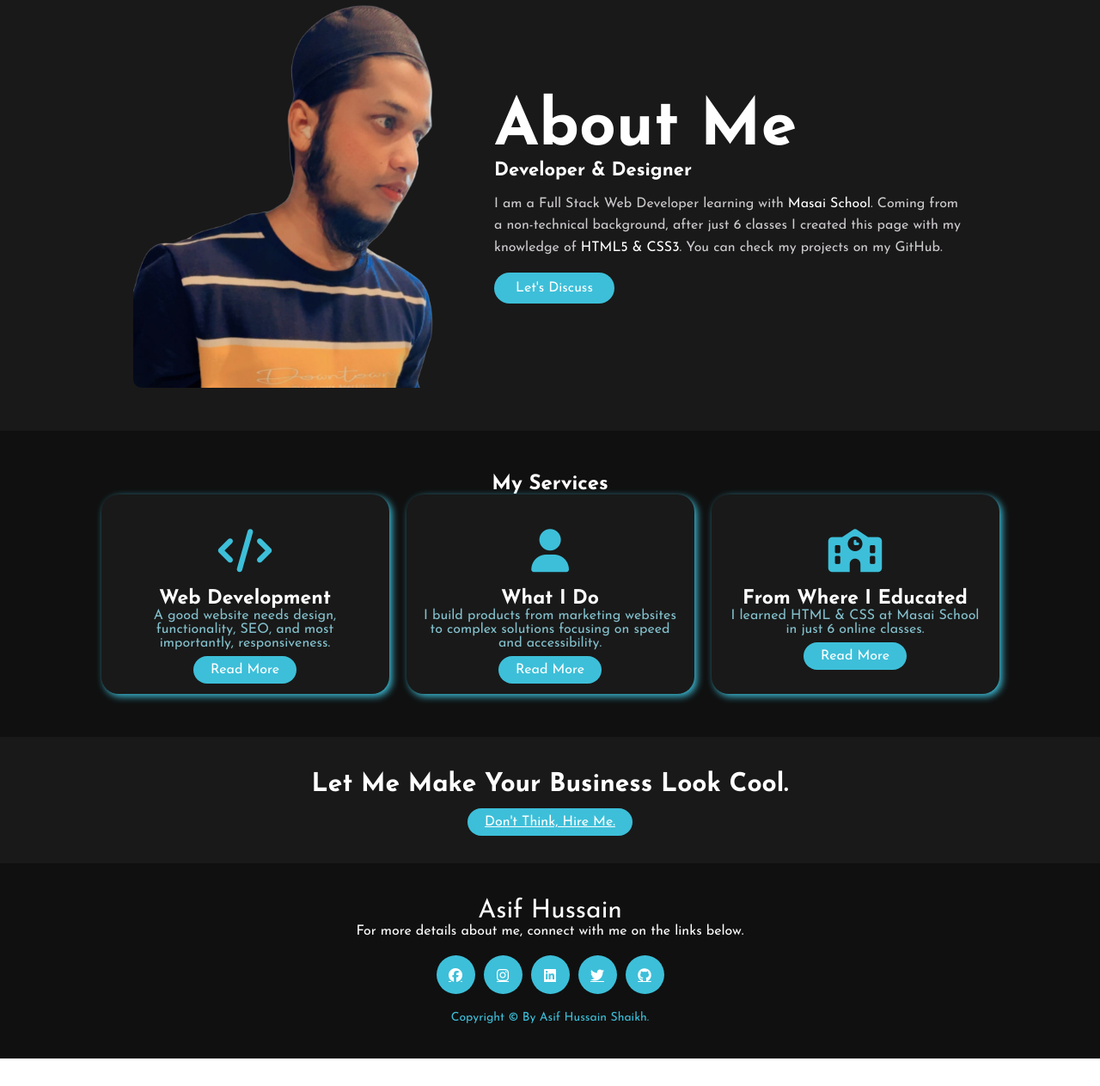
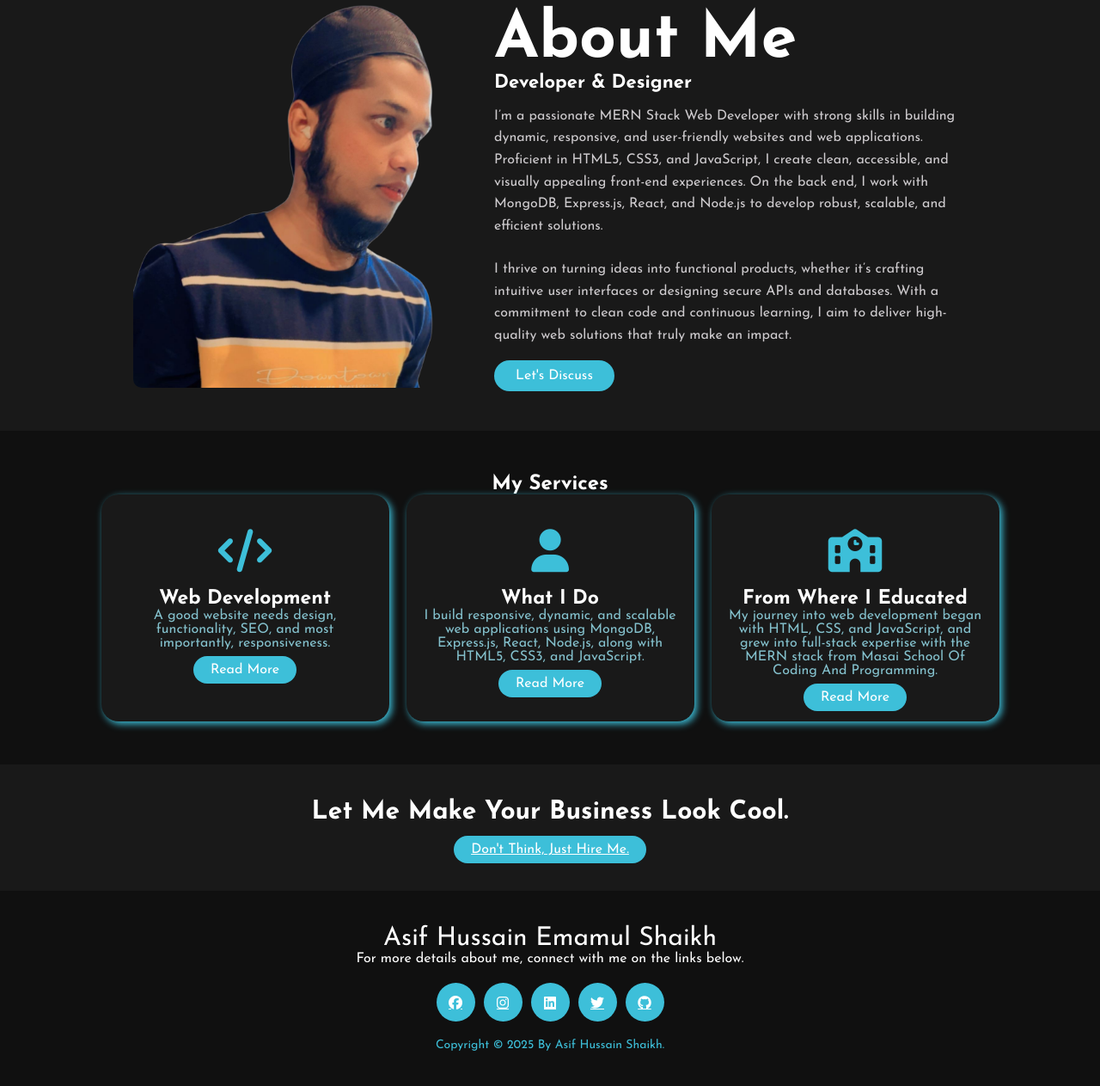
Before and after one commit to ProCoderAsifHussain/My-Portfolio, a plain HTML site: page index.html in a window 1280 px wide. Shown: the part 847-2110 px from the top of the page at 86% size. Before the commit the page ends 2078 px from the top, so only its background shows below. Drawn offline with Linux system fonts and the light colour scheme.

Commit message:
Added Some Information.

```diff
--- a/index.html
+++ b/index.html
@@ -39,7 +39,7 @@
             <div class="content">
                 <h4><span>Hello, </span>My Name Is</h4>
                 <h1>Asif <span>Hussain</span> Shaikh.</h1>
-                <h3><span>I Am A Full Stack</span> Web Developer</h3>
+                <h3><span>I Am A MERN Stack</span> Web Developer</h3>
                 <div class="newslatter">
                     <form>
                         <input type="email" name="email" id="mail" placeholder="Enter Your Email">
@@ -57,7 +57,8 @@
             <div class="about-text">
                 <h2><span>About</span> Me</h2>
                 <h5>Developer <span>& Designer</span></h5>
-                <p>I am a Full Stack Web Developer learning with <span>Masai School</span>. Coming from a non-technical background, after just 6 classes I created this page with my knowledge of <span>HTML5 & CSS3</span>. You can check my projects on my GitHub.</p>
+                <p>I’m a passionate MERN Stack Web Developer with strong skills in building dynamic, responsive, and user-friendly websites and web applications. Proficient in HTML5, CSS3, and JavaScript, I create clean, accessible, and visually appealing front-end experiences. On the back end, I work with MongoDB, Express.js, React, and Node.js to develop robust, scalable, and efficient solutions.</p>
+                <p>I thrive on turning ideas into functional products, whether it’s crafting intuitive user interfaces or designing secure APIs and databases. With a commitment to clean code and continuous learning, I aim to deliver high-quality web solutions that truly make an impact.</p>
                 <a href="https://www.linkedin.com/in/asif45" target="_blank" class="button">Let's Discuss</a>
             </div>
         </div>
@@ -83,7 +84,7 @@
                     <i class="fa-solid fa-user"></i>
                     <h5>What <span>I</span> Do</h5>
                     <div class="para">
-                        <p>I build products from marketing websites to complex solutions focusing on speed and accessibility.</p>
+                        <p>I build responsive, dynamic, and scalable web applications using MongoDB, Express.js, React, Node.js, along with HTML5, CSS3, and JavaScript.</p>
                         <a href="https://www.linkedin.com/in/asif45" target="_blank" class="button">Read More</a>
                     </div>
                 </div>
@@ -92,7 +93,7 @@
                     <i class="fa-solid fa-school"></i>
                     <h5><span>From </span>Where <span>I</span> Educated</h5>
                     <div class="para">
-                        <p>I learned HTML & CSS at Masai School in just 6 online classes.</p>
+                        <p>My journey into web development began with HTML, CSS, and JavaScript, and grew into full-stack expertise with the MERN stack from Masai School Of Coding And Programming.</p>
                         <a href="https://www.masaischool.com/courses/fullstack-web-development" target="_blank" class="button">Read More</a>
                     </div>
                 </div>
@@ -104,13 +105,13 @@
     <section id="contact">
         <div class="contact-me">
             <p>Let <span>Me</span> Make <span>Your</span> Business <span>Look</span> Cool.</p>
-            <a href="https://www.linkedin.com/in/asif45" target="_blank" class="button-two">Don't Think, Hire Me.</a>
+            <a href="https://www.linkedin.com/in/asif45" target="_blank" class="button-two">Don't Think, Just Hire Me.</a>
         </div>
     </section>
 
     <!-- Footer -->
     <footer>
-        <p>Asif <span>Hussain</span></p>
+        <p>Asif <span>Hussain</span> Emamul Shaikh</p>
         <p><span>For more details</span> about me, connect with me on the links below.</p>
         <div class="social">
             <a href="https://www.facebook.com/asif.hussain.shaikh.45/" target="_blank"><i class="fa-brands fa-facebook"></i></a>
@@ -119,7 +120,7 @@
             <a href="https://twitter.com/iasifhussain47" target="_blank"><i class="fa-brands fa-twitter"></i></a>
             <a href="https://github.com/ProCoderAsifHussain" target="_blank"><i class="fa-brands fa-github"></i></a>
         </div>
-        <p class="end">Copyright © By Asif Hussain Shaikh.</p>
+        <p class="end">Copyright © 2025 By Asif Hussain Shaikh.</p>
     </footer>
 </body>
 </html>
```
